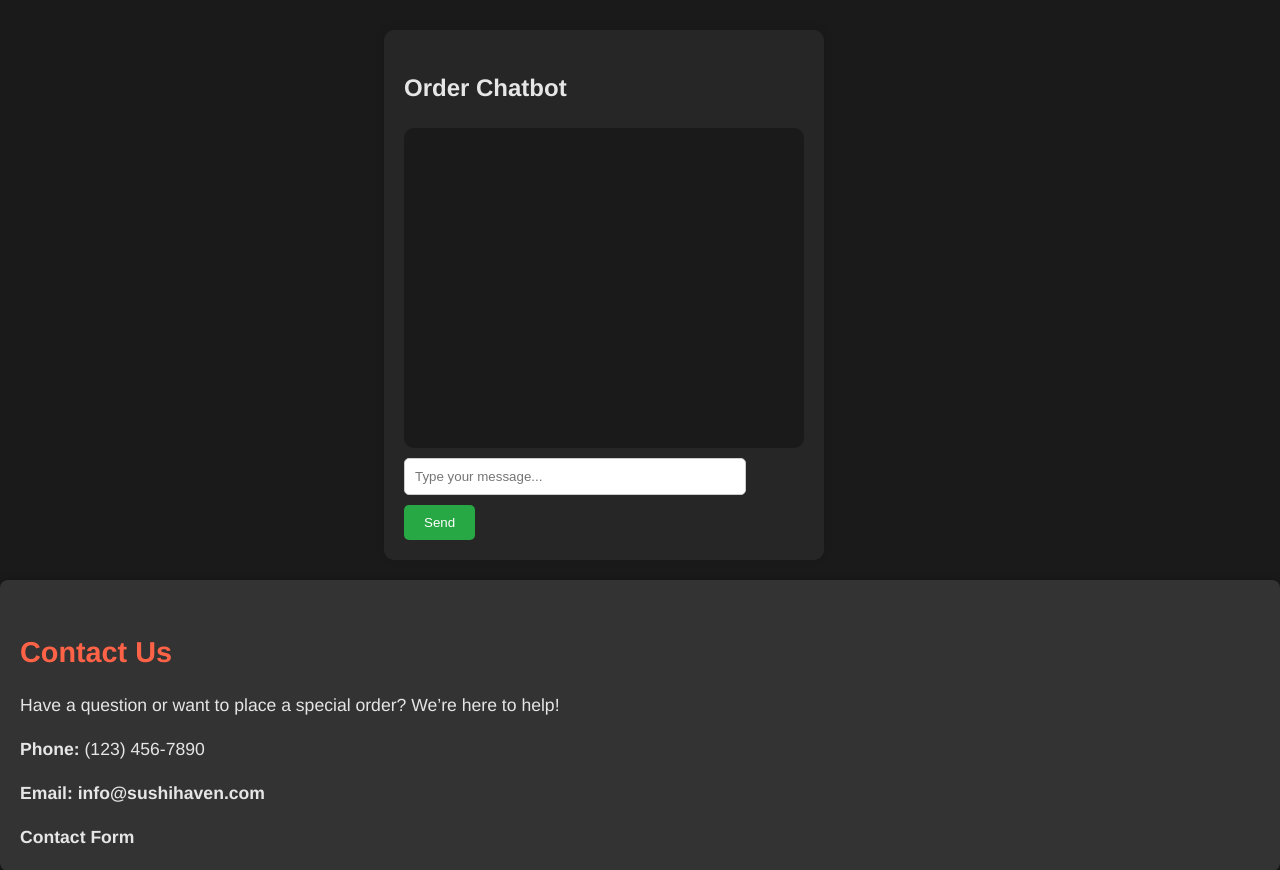
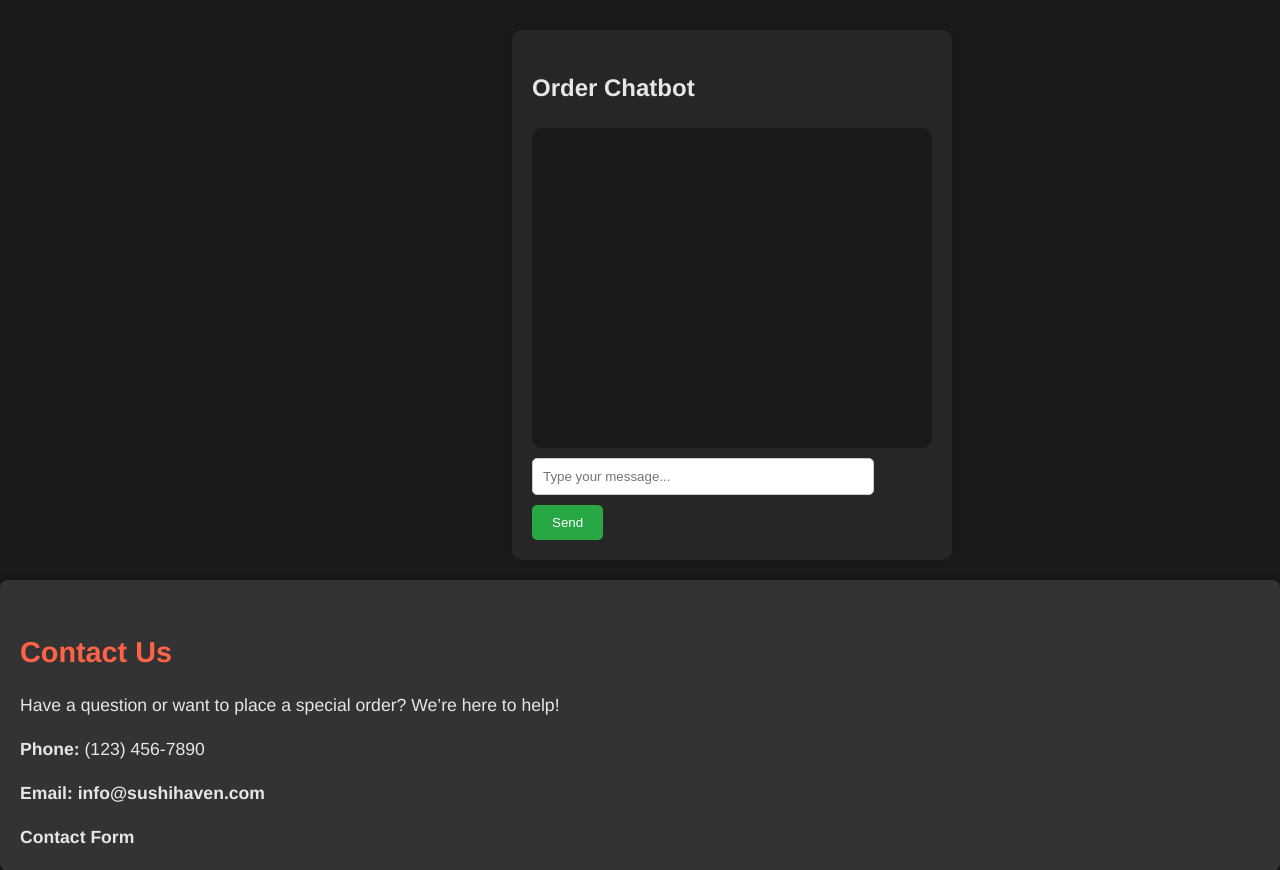
Before and after one commit to nyaksha06/Shusi-bot, a Django app: page /chat/ in a window 1280 px wide. Shown: the part 206-1076 px from the top of the page. Run offline with Django 5.2, Linux system fonts and the light colour scheme.

Commit message:
ss added

```diff
--- a/model/intents.json
+++ b/model/intents.json
@@ -58,7 +58,7 @@
                 "I'd like to see the menu"
             ],
             "responses": [
-                "Here's our menu: \n1. Spicy Tuna Roll\n2. California Roll\n3. Salmon Nigiri\n4. Eel Avocado Roll\n5. Shrimp Tempura Roll\n6. Miso Soup\n7. Edamame\n8. Green Tea Ice Cream\n9. Sushi Combo Platter"
+                "Here's our menu: \n 1. Spicy Tuna Roll \n  2. California Roll \n3. Salmon Nigiri \n4. Eel Avocado Roll \n5. Shrimp Tempura Roll \n6. Miso Soup \n7. Edamame  \n8. Green Tea Ice Cream \n9. Sushi Combo Platter"
             ]
         },
         {
--- a/static/css/chat.css
+++ b/static/css/chat.css
@@ -10,7 +10,7 @@
 } */
 
 .chat-container {
-    margin-left : 30%;
+    margin-left : 40%;
     margin-top: 30px;
     width: 400px;
     padding: 20px;
```
Also changed, not shown: static/images/sitess1.png (added), static/images/sitess2.png (added).
